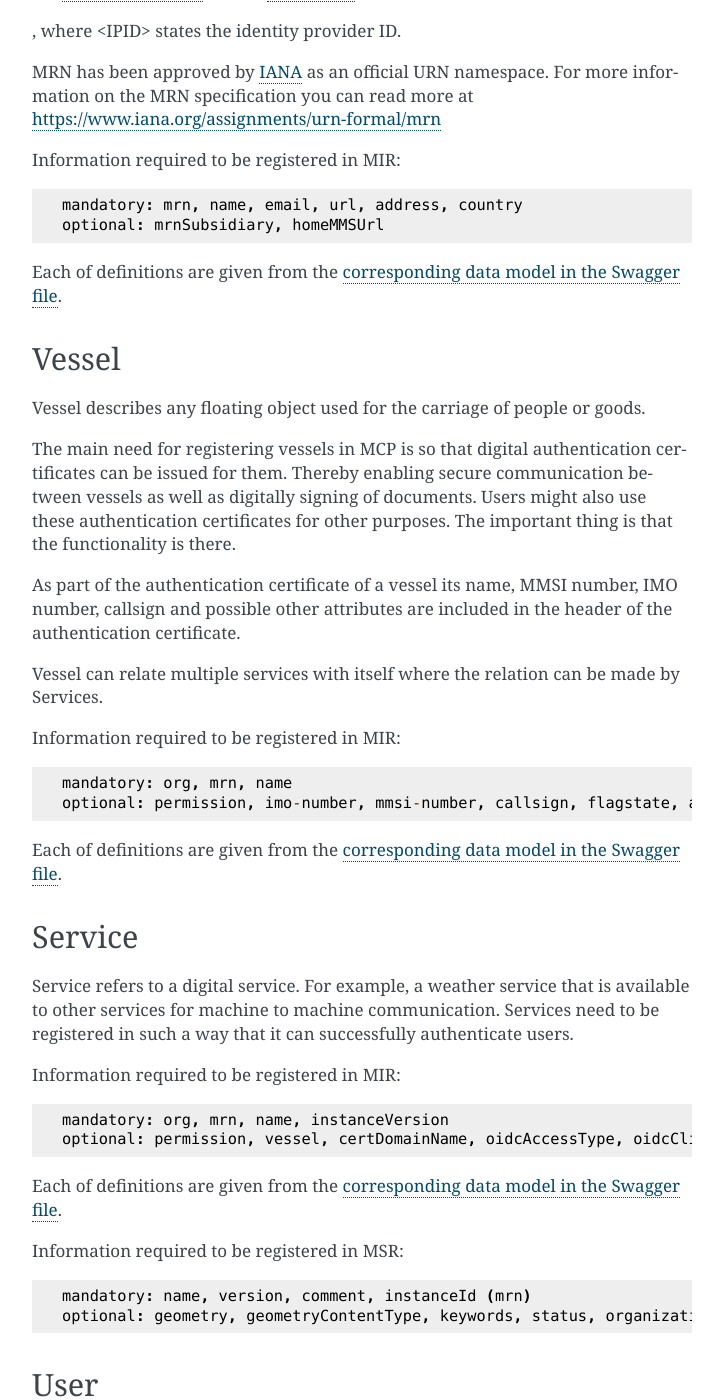
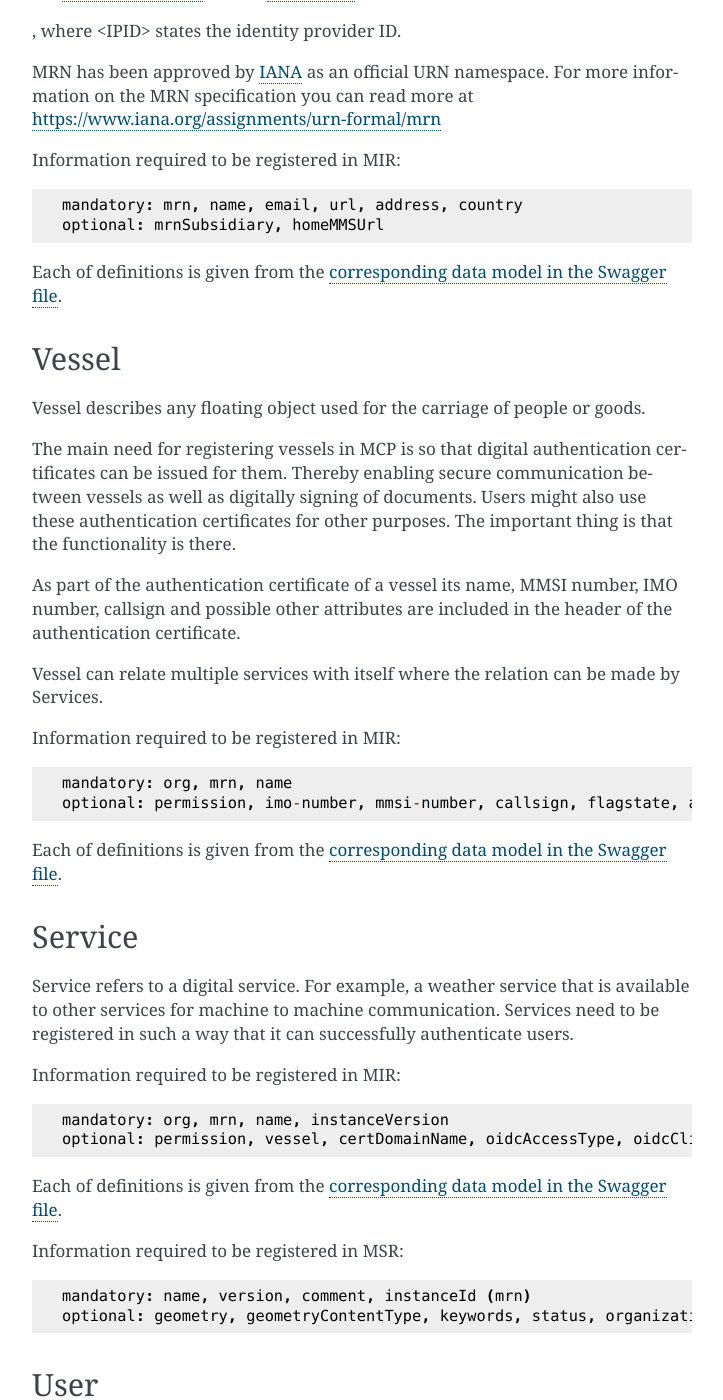
Before and after one commit to maritimeconnectivity/docs.maritimeconnectivity.net, a Sphinx documentation site: the page built from docs/source/MCPType.rst, in a window 1280 px wide and 1400 px high, scrolled down 2079 px. Shown: the whole window, without its empty margins (388-1111 px from the left). Built offline with Sphinx 7.4.7, drawn with Linux system fonts in a browser that asks for light colours; some of the changed text lies outside the part shown.

Commit message:
Update MCPType.rst

```diff
--- a/docs/source/MCPType.rst
+++ b/docs/source/MCPType.rst
@@ -54,7 +54,7 @@ Information required to be registered in MIR::
   mandatory: mrn, name, email, url, address, country
   optional: mrnSubsidiary, homeMMSUrl
 
-Each of definitions are given from the `corresponding data model in the Swagger file <https://api-x509.maritimecloud.net/v2/api-docs>`__.
+Each of definitions is given from the `corresponding data model in the Swagger file <https://api-x509.maritimecloud.net/v2/api-docs>`__.
 
 Vessel
 ^^^^^^^
@@ -71,7 +71,7 @@ Information required to be registered in MIR::
   mandatory: org, mrn, name
   optional: permission, imo-number, mmsi-number, callsign, flagstate, ais-class, port-of-register, mrnSubsidiary, homeMMSUrl
 
-Each of definitions are given from the `corresponding data model in the Swagger file <https://api-x509.maritimecloud.net/v2/api-docs>`__.
+Each of definitions is given from the `corresponding data model in the Swagger file <https://api-x509.maritimecloud.net/v2/api-docs>`__.
 
 Service
 ^^^^^^^^
@@ -82,7 +82,7 @@ Information required to be registered in MIR::
   mandatory: org, mrn, name, instanceVersion
   optional: permission, vessel, certDomainName, oidcAccessType, oidcClientId, oidcClientSecret, oidcRedirectUri, mrnSubsidiary, homeMMSUrl
 
-Each of definitions are given from the `corresponding data model in the Swagger file <https://api-x509.maritimecloud.net/v2/api-docs>`__.
+Each of definitions is given from the `corresponding data model in the Swagger file <https://api-x509.maritimecloud.net/v2/api-docs>`__.
 
 Information required to be registered in MSR::
 
@@ -99,7 +99,7 @@ Information required to be registered in MIR::
   mandatory: org, mrn, firstName, lastName, email
   optional: permission, mrnSubsidiary, homeMMSUrl
 
-Each of definitions are given from the `corresponding data model in the Swagger file <https://api-x509.maritimecloud.net/v2/api-docs>`__.
+Each of definitions is given from the `corresponding data model in the Swagger file <https://api-x509.maritimecloud.net/v2/api-docs>`__.
 
 Device
 ^^^^^^^
@@ -110,7 +110,7 @@ Information required to be registered in MIR::
   mandatory: org, mrn, name
   optional: permission, mrnSubsidiary, homeMMSUrl
 
-Each of definitions are given from the `corresponding data model in the Swagger file <https://api-x509.maritimecloud.net/v2/api-docs>`__.
+Each of definitions is given from the `corresponding data model in the Swagger file <https://api-x509.maritimecloud.net/v2/api-docs>`__.
 
 MMS
 ^^^
@@ -121,7 +121,7 @@ Information required to be registered in MIR::
   mandatory: org, mrn, name, url
   optional: permission, mrnSubsidiary, homeMMSUrl
 
-Each of definitions are given from the `corresponding data model in the Swagger file <https://api-x509.maritimecloud.net/v2/api-docs>`__.
+Each of definitions is given from the `corresponding data model in the Swagger file <https://api-x509.maritimecloud.net/v2/api-docs>`__.
 
 MIR
 ^^^
```
